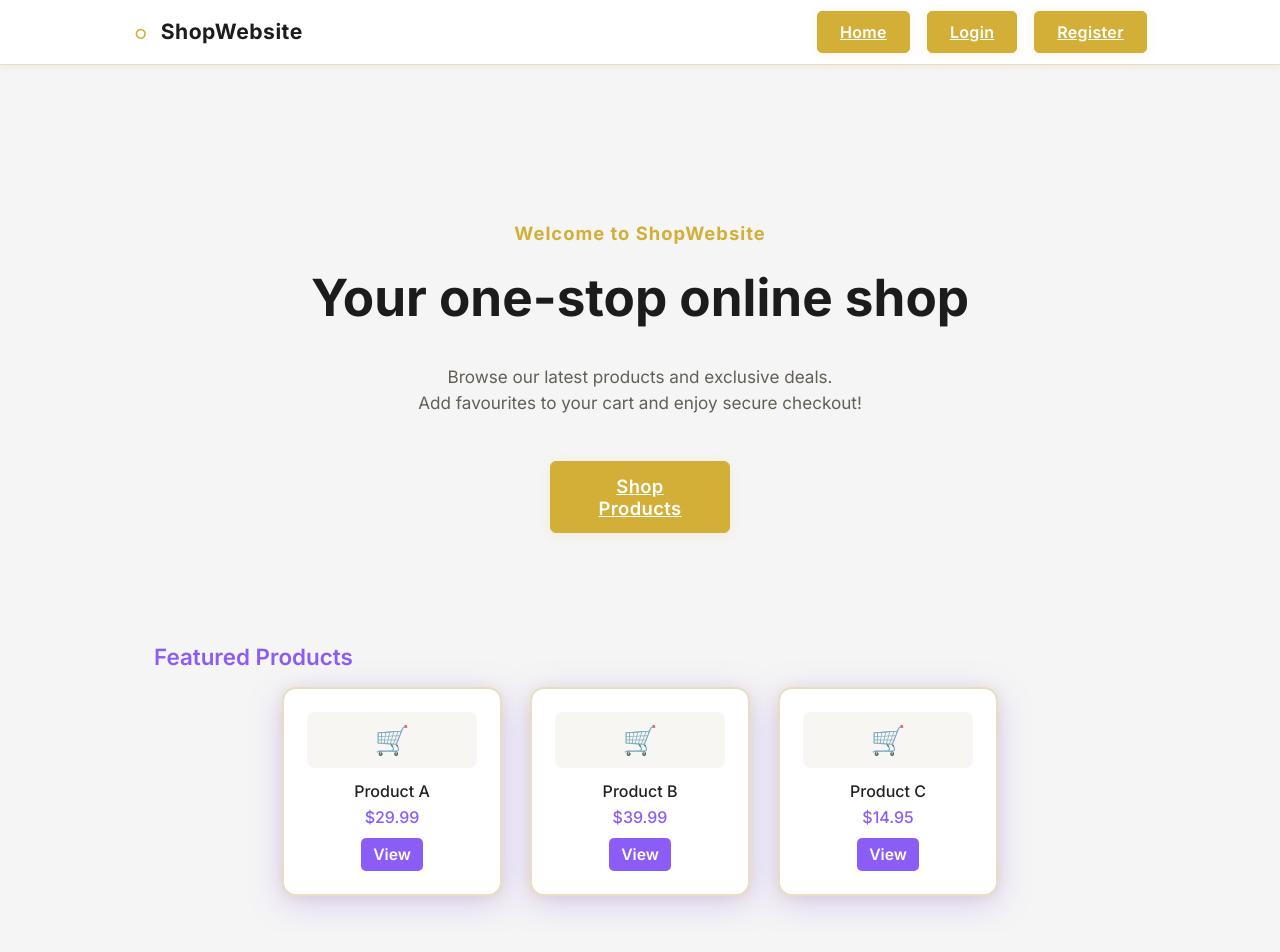
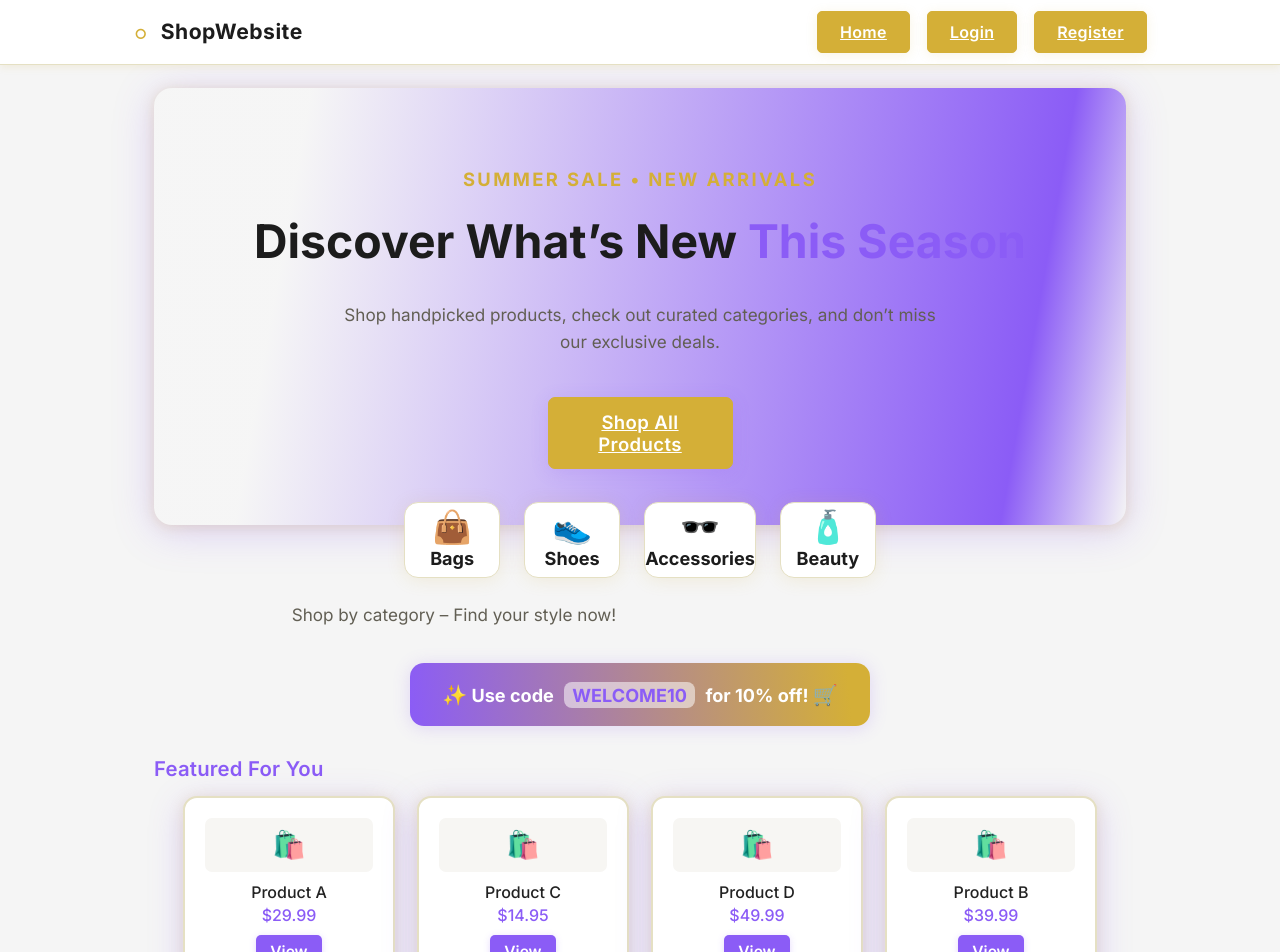
Before and after one commit to SwethaAdhiraiN/ShopWebsite, a React (Create React App) app in the folder frontend_web_application/: page / in a window 1280 px wide. Shown: the top 952 px of the page. Built offline with nearby package versions, Linux system fonts and the light colour scheme; the HTML template or start-up script is replaced by a standard one.

Commit message:
CheckPoint

```diff
--- a/frontend_web_application/src/pages/HomePage.js
+++ b/frontend_web_application/src/pages/HomePage.js
@@ -1,74 +1,196 @@
-import React, { useEffect } from 'react';
-import { Link, useNavigate } from 'react-router-dom';
-import { useAuth } from '../context/AuthContext';
+import React from 'react';
+import { Link } from 'react-router-dom';
 
-// Demo featured products (stub: can also import from demo data)
+// Demo featured and recent products — stubbed for this UI
 const featured = [
   { id: 1, name: 'Product A', price: 29.99 },
+  { id: 3, name: 'Product C', price: 14.95 },
+  { id: 4, name: 'Product D', price: 49.99 },
+];
+const recent = [
   { id: 2, name: 'Product B', price: 39.99 },
-  { id: 3, name: 'Product C', price: 14.95 },
+];
+
+// Main categories or promo banners — sample static
+const categories = [
+  { icon: "👜", label: "Bags", color: "#D4AF37" },
+  { icon: "👟", label: "Shoes", color: "#8B5CF6" },
+  { icon: "🕶️", label: "Accessories", color: "#1C1C1C" },
+  { icon: "🧴", label: "Beauty", color: "#E87A41" },
 ];
 
 // PUBLIC_INTERFACE
 function HomePage() {
   /**
-   * Home page with modern hero/banner, promo, and featured products.
-   * If authenticated, immediately redirects to product browsing for seamless experience.
+   * Revamped HomePage: only shows a curated list of featured/recent products, NOT the full product catalog.
+   * Adds promotional/carousel area and engaging category highlights.
+   * Uses modern e-commerce design and aligns with palette.
+   * No redirect for logged-in users: HomePage now always visible for all.
    */
-  const { isLoggedIn } = useAuth();
-  const navigate = useNavigate();
-
-  useEffect(() => {
-    if (isLoggedIn) {
-      // Seamless redirect to store for already-logged-in users
-      navigate("/products", { replace: true });
-    }
-  }, [isLoggedIn, navigate]);
-
   return (
-    <div className="container">
-      <div className="hero" style={{ marginTop: 30 }}>
-        <div className="subtitle" style={{ fontWeight: 700, letterSpacing: 1.0 }}>
-          Welcome to ShopWebsite
+    <div className="container" style={{ paddingBottom: 56 }}>
+      {/* HERO BANNER */}
+      <section className="hero" style={{
+        marginTop: 16, marginBottom: 0,
+        padding: "5rem 0 3.5rem 0",
+        background: "linear-gradient(100deg, #fff1 15%, var(--accent-color) 88%, #fff0 100%)",
+        borderRadius: 18,
+        boxShadow: "0 6px 40px 0 #8b5cf641,0 2px 14px 0 #d4af3741"
+      }}>
+        <div className="subtitle" style={{
+          fontWeight: 700,
+          letterSpacing: ".13em",
+          textTransform: "uppercase",
+          color: "var(--secondary-color)"
+        }}>
+          Summer Sale • New Arrivals
         </div>
-        <h1 className="title" style={{ marginBottom: 12 }}>Your one-stop online shop</h1>
-        <div className="description" style={{ marginBottom: 20 }}>
-          Browse our latest products and exclusive deals.<br />Add favourites to your cart and enjoy secure checkout!
+        <h1 className="title" style={{ marginBottom: 10, fontSize: "2.9rem" }}>
+          Discover What’s New <span style={{color:"var(--base-light)"}}>This Season</span>
+        </h1>
+        <div className="description" style={{ marginBottom: 18 }}>
+          Shop handpicked products, check out curated categories, and don’t miss our exclusive deals.
         </div>
         <Link
           className="btn btn-large"
-          style={{ width: 180, alignSelf: 'center', fontWeight: 600, fontSize: '1.15rem', borderRadius: 6 }}
+          style={{
+            width: 185,
+            alignSelf: 'center',
+            fontWeight: 600,
+            fontSize: '1.16rem',
+            borderRadius: 7,
+            boxShadow: '0 3px 18px #8b5cf62a'
+          }}
           to="/products"
         >
-          Shop Products
+          Shop All Products
         </Link>
-      </div>
-      <div style={{ marginTop: 46, marginBottom: 36 }}>
-        <div style={{ fontWeight: 600, fontSize: '1.4rem', marginBottom: 17, color: 'var(--base-light)' }}>
-          Featured Products
+      </section>
+
+      {/* CATEGORY HIGHLIGHTS */}
+      <section style={{
+        marginTop: -30,
+        marginBottom: 35,
+        zIndex: 5,
+        position: "relative"
+      }}>
+        <div style={{
+          display: 'flex',
+          flexDirection: "row",
+          gap: 24,
+          flexWrap: 'wrap',
+          justifyContent: 'center',
+          alignItems: "center",
+        }}>
+          {categories.map(cat => (
+            <Link
+              key={cat.label}
+              to={`/products?category=${encodeURIComponent(cat.label)}`}
+              style={{
+                display: "flex",
+                flexDirection: "column",
+                alignItems: "center",
+                justifyContent: "center",
+                minWidth: 96,
+                minHeight: 76,
+                borderRadius: 14,
+                background: "#fff",
+                color: "var(--primary-color)",
+                boxShadow: "0 2px 18px #d4af3724",
+                border: "1.7px solid var(--border-color)",
+                fontWeight: 700,
+                textDecoration: "none",
+                fontSize: "1.13rem",
+                margin: "7px 0",
+                transition: "box-shadow 0.17s, border 0.17s"
+              }}
+              tabIndex={0}
+              aria-label={`Shop ${cat.label}`}
+              onMouseOver={e => { e.currentTarget.style.boxShadow = "0 6px 24px #8b5cf634"; }}
+              onMouseOut={e => { e.currentTarget.style.boxShadow = "0 2px 18px #d4af3724"; }}
+            >
+              <span style={{
+                fontSize: "2rem",
+                marginBottom: 4,
+                color: cat.color,
+                lineHeight: 1
+              }}>{cat.icon}</span>
+              <span>{cat.label}</span>
+            </Link>
+          ))}
+        </div>
+        <div className="description" style={{
+          marginTop: 17,
+          textAlign: "center",
+          color: "var(--text-secondary)"
+        }}>
+          Shop by category – Find your style now!
+        </div>
+      </section>
+
+      {/* PROMOTIONAL BANNERS */}
+      <section style={{
+        marginBottom: 30,
+        width: "100%",
+        textAlign: "center",
+      }}>
+        <div style={{
+          background: "linear-gradient(85deg, var(--base-light) 0%, var(--secondary-color) 95%)",
+          color: "#fff",
+          borderRadius: 14,
+          padding: "1.2rem 2rem",
+          fontWeight: 700,
+          fontSize: "1.13rem",
+          letterSpacing: 0.01,
+          boxShadow: "0 2px 18px #8b5cf633",
+          display: "inline-block",
+          margin: "0 auto"
+        }}>
+          <span style={{fontSize:20}}>✨</span> Use code <span style={{
+            background:"#fff8",
+            color:"var(--base-light)",
+            padding:"2px 8px",
+            borderRadius:8,
+            margin:"0 6px",
+            letterSpacing:0.04
+          }}>WELCOME10</span> for 10% off! <span style={{fontSize:20}}>🛒</span>
+        </div>
+      </section>
+
+      {/* FEATURED + RECENT PRODUCTS */}
+      <section>
+        <div style={{
+          fontWeight: 600,
+          fontSize: '1.27rem',
+          marginBottom: 15,
+          color: 'var(--base-light)',
+          letterSpacing: ".01em"
+        }}>
+          Featured For You
         </div>
         <div
           className="featuredCards"
           style={{
             display: 'flex',
             flexDirection: 'row',
-            gap: 28,
+            gap: 22,
             flexWrap: 'wrap',
             justifyContent: 'center',
             width: '100%'
-          }}>
-          {featured.map((prod) => (
+          }}
+        >
+          {[...featured, ...recent].map((prod) => (
             <div
               key={prod.id}
               className="card"
               style={{
                 background: "var(--surface-color)",
                 borderRadius: 14,
-                boxShadow: "0 8px 34px 0 #8b5cf641, 0 2px 14px 0 #d4af3733",
+                boxShadow: "0 8px 34px 0 #8b5cf641, 0 2px 14px 0 #d4af3735",
                 border: "2px solid var(--border-color)",
-                padding: "1.44rem",
-                minWidth: 180,
-                maxWidth: 220,
+                padding: "1.25rem",
+                minWidth: 170,
+                maxWidth: 212,
                 width: "100%",
                 display: "flex",
                 flexDirection: "column",
@@ -77,30 +199,36 @@ function HomePage() {
             >
               <div style={{
                 width: "100%",
-                height: 56,
+                height: 54,
                 background: "var(--card-bg-muted)",
                 borderRadius: 7,
-                marginBottom: 13,
+                marginBottom: 10,
                 display: "flex",
                 alignItems: "center",
                 justifyContent: "center",
               }}>
-                <span style={{ fontSize: 28, color: "var(--base-light)" }}>🛒</span>
+                <span style={{ fontSize: 27, color: "var(--base-light)" }}>🛍️</span>
               </div>
-              <div style={{ fontWeight: 500, marginBottom: 6 }}>{prod.name}</div>
-              <div style={{ color: 'var(--base-light)', fontWeight: 500, fontSize: '1rem', marginBottom: 6 }}>${prod.price.toFixed(2)}</div>
+              <div style={{ fontWeight: 500, marginBottom: 3 }}>{prod.name}</div>
+              <div style={{
+                color: 'var(--base-light)',
+                fontWeight: 500,
+                fontSize: '1rem',
+                marginBottom: 5
+              }}>${prod.price.toFixed(2)}</div>
               <Link
                 to={`/products/${prod.id}`}
                 style={{
-                  color: 'white',
-                  background: 'var(--base-light)',
+                  color: '#fff',
+                  background: 'var(--accent-color)',
                   borderRadius: 5,
                   fontWeight: 600,
-                  padding: '7px 12px',
-                  fontSize: '.98rem',
+                  padding: '7px 14px',
+                  fontSize: '.97rem',
                   textDecoration: 'none',
                   marginTop: 5,
                   display: 'inline-block',
+                  boxShadow: "0 1.5px 7px #8b5cf638"
                 }}
               >
                 View
@@ -108,7 +236,15 @@ function HomePage() {
             </div>
           ))}
         </div>
-      </div>
+      </section>
+      {/* Mobile tweak spacing */}
+      <style>{`
+        @media (max-width: 600px) {
+          .hero {
+            padding: 2.2rem 0 1.4rem 0 !important;
+          }
+        }
+      `}</style>
     </div>
   );
 }
```
Also changed, not shown: 2 other files (tests, documents, lock files or other folders).
